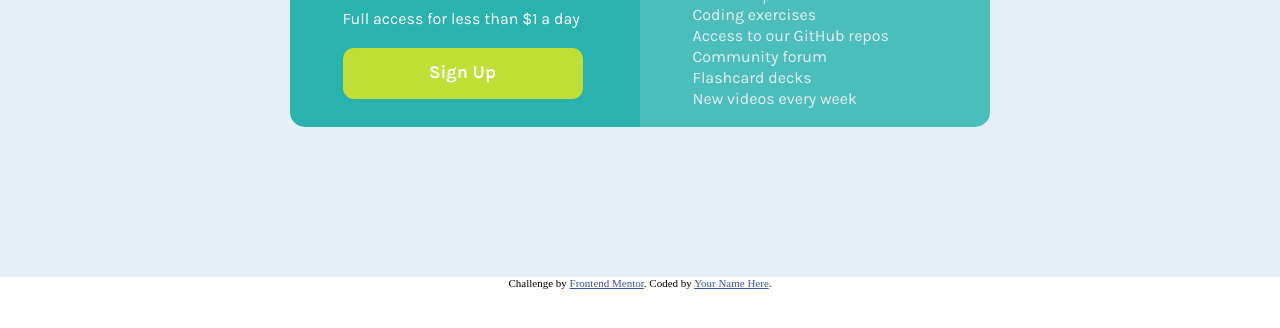
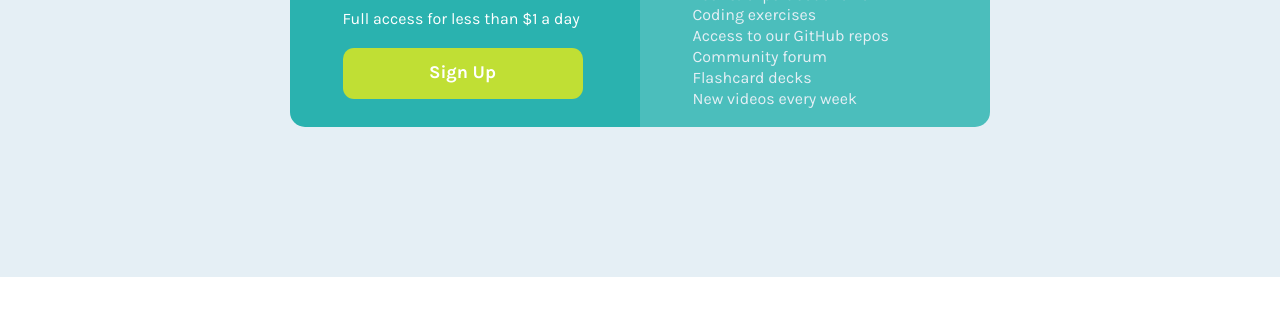
Before and after one commit to Badrnyali/price-grid, a plain HTML site: page index.html in a window 1280 px wide. Shown: the part 456-784 px from the top of the page. Drawn offline with Linux system fonts and the light colour scheme.

Commit message:
Update index.html

```diff
--- a/index.html
+++ b/index.html
@@ -10,17 +10,7 @@
   <link href="https://fonts.googleapis.com/css2?family=Karla:ital,wght@0,400;0,700;1,400;1,700&display=swap" rel="stylesheet">
   <title>Frontend Mentor | Single Price Grid Component</title>
 
-  <!-- Feel free to remove these styles or customise in your own stylesheet 👍 -->
-  <style>
-    .attribution {
-      font-size: 11px;
-      text-align: center;
-    }
 
-    .attribution a {
-      color: hsl(228, 45%, 44%);
-    }
-  </style>
 </head>
 
 <body>
@@ -66,12 +56,7 @@
 
   </div>
 
-  <footer>
-    <p class="attribution">
-      Challenge by <a href="https://www.frontendmentor.io?ref=challenge" target="_blank">Frontend Mentor</a>.
-      Coded by <a href="#">Your Name Here</a>.
-    </p>
-  </footer>
+
 </body>
 
 </html>
```
